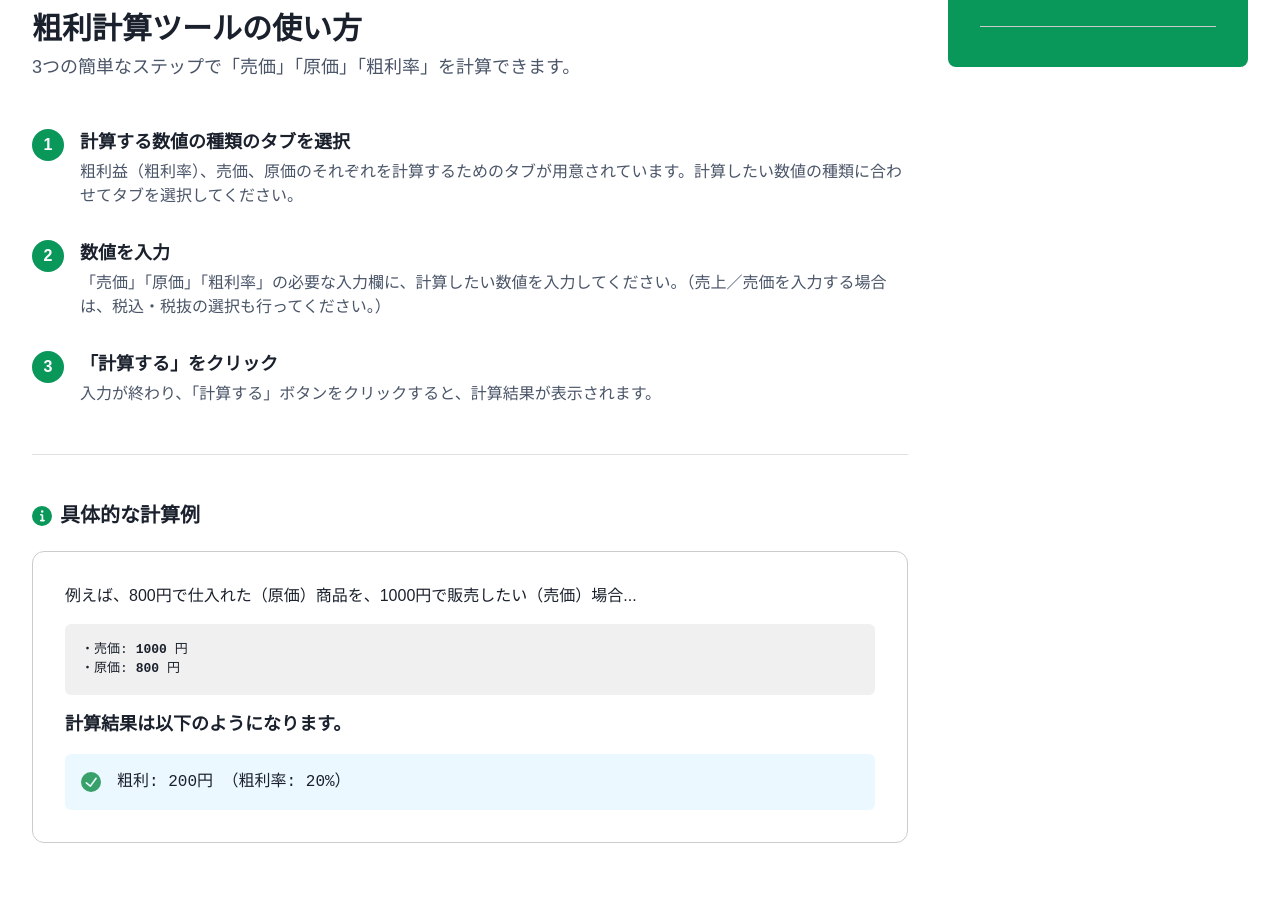
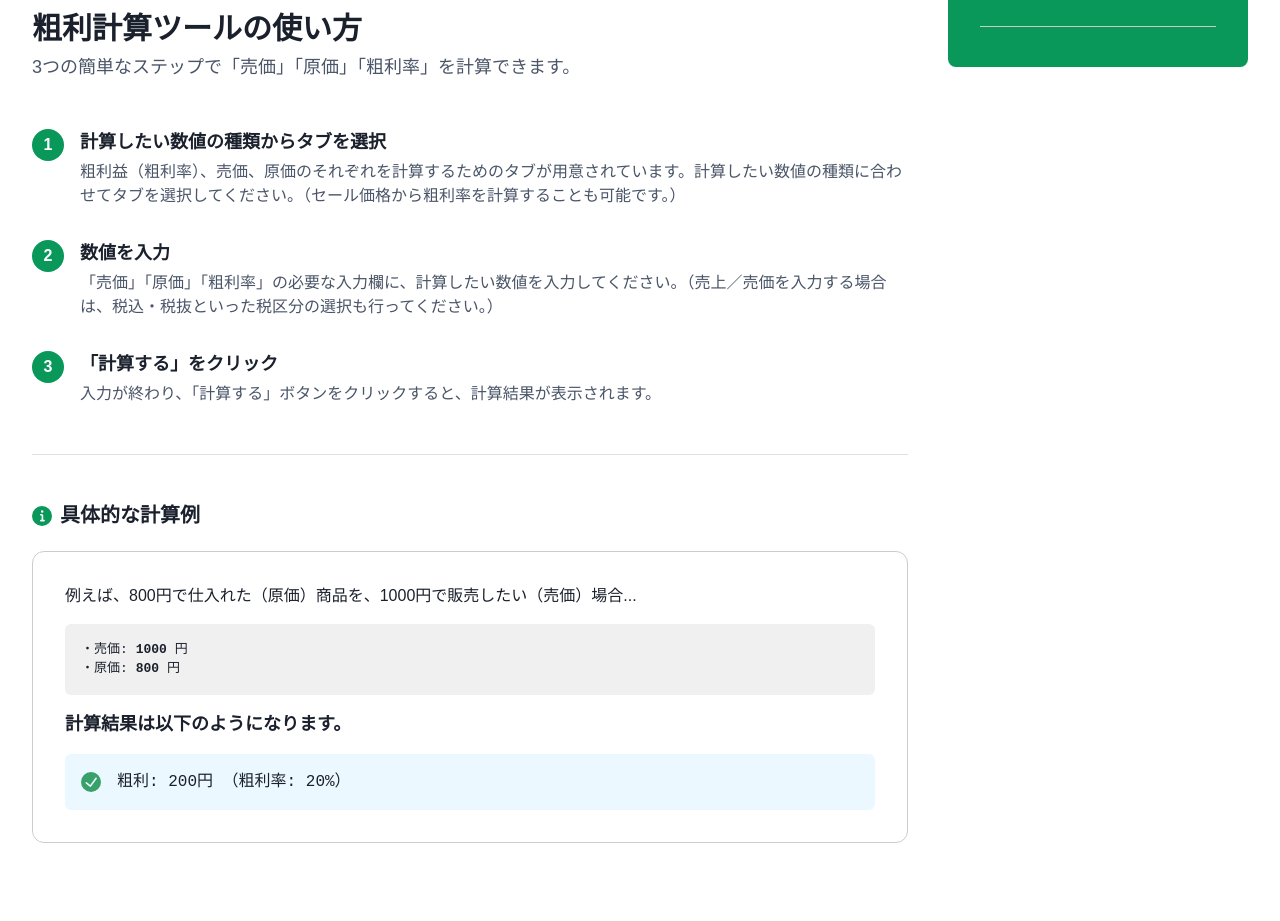
Before and after one commit to mimihokuro/app, a React (Vite) app: page /gross-profit-calculator in a window 1280 px wide. Shown: the part 806-1727 px from the top of the page. Built offline with nearby package versions, Linux system fonts and the light colour scheme; grey boxes are pictures that could not be loaded.

Commit message:
🎨 粗利計算ツールの説明文を編集

```diff
--- a/src/pages/GrossProfitCalculator.jsx
+++ b/src/pages/GrossProfitCalculator.jsx
@@ -11,14 +11,14 @@ const grossProfitToolData = {
     "3つの簡単なステップで「売価」「原価」「粗利率」を計算できます。",
   steps: [
     {
-      title: "計算する数値の種類のタブを選択",
+      title: "計算したい数値の種類からタブを選択",
       description:
-        "粗利益（粗利率）、売価、原価のそれぞれを計算するためのタブが用意されています。計算したい数値の種類に合わせてタブを選択してください。",
+        "粗利益（粗利率）、売価、原価のそれぞれを計算するためのタブが用意されています。計算したい数値の種類に合わせてタブを選択してください。（セール価格から粗利率を計算することも可能です。）",
     },
     {
       title: "数値を入力",
       description:
-        "「売価」「原価」「粗利率」の必要な入力欄に、計算したい数値を入力してください。（売上／売価を入力する場合は、税込・税抜の選択も行ってください。）",
+        "「売価」「原価」「粗利率」の必要な入力欄に、計算したい数値を入力してください。（売上／売価を入力する場合は、税込・税抜といった税区分の選択も行ってください。）",
     },
     {
       title: "「計算する」をクリック",
@@ -43,7 +43,7 @@ const GrossProfitCalculator = () => {
   usePageMetadata({
     title: "粗利計算ツール | EC Tool Crate",
     description:
-      "粗利益（粗利率）、売価（売上）、原価をそれぞれ計算することができるシンプルで高機能な粗利計算ツールです。EC運営や小売業の方に最適。セール価格と粗利率の計算も可能です。",
+      "粗利益（粗利率）、売価（売上）、原価をそれぞれ計算することができるシンプルで高機能な粗利計算ツールです。EC運営や小売業の方に最適。セール価格と一緒に粗利率を計算することも可能です。",
     canonicalUrl: "https://app.mimihokuro.com/gross-profit-calculator",
   });
 
```
